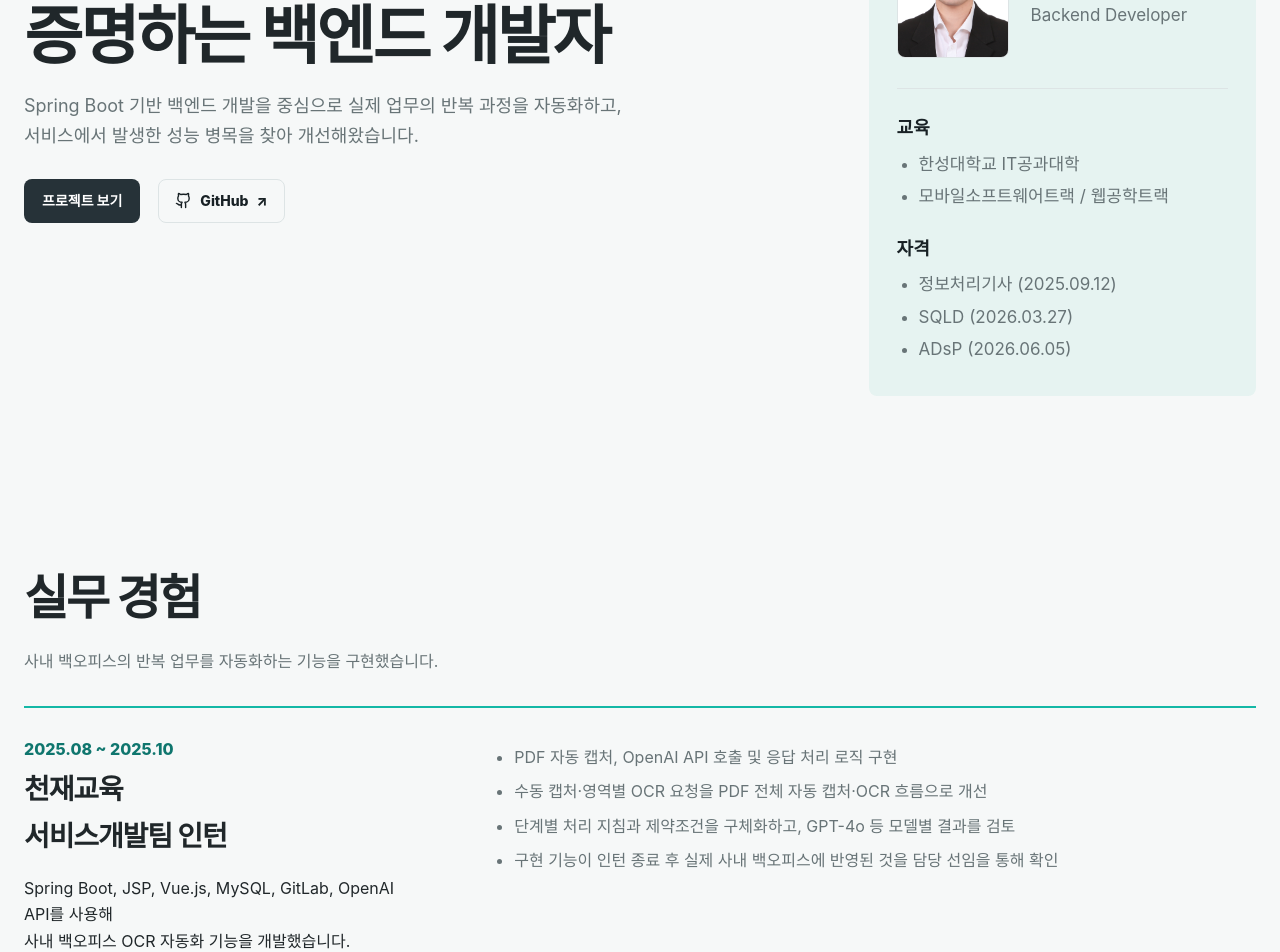
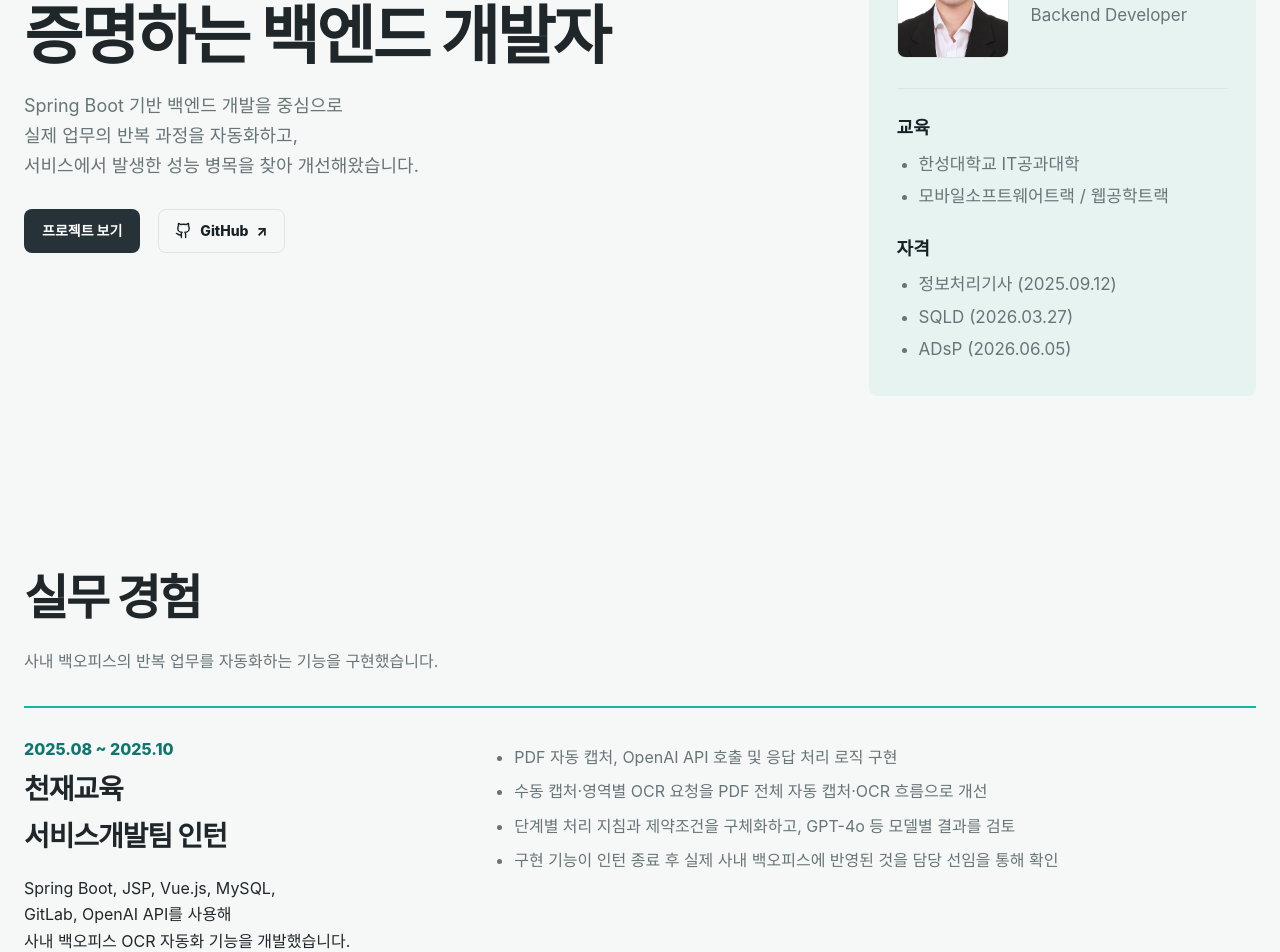
Before and after one commit to KMKang01/Portfolio, a Vue app: page / in a window 1280 px wide. Shown: the part 280-1232 px from the top of the page. Built offline with nearby package versions, Linux system fonts and the light colour scheme.

Commit message:
fix(portfolio): refine content line breaks

```diff
--- a/src/App.vue
+++ b/src/App.vue
@@ -144,11 +144,8 @@ const closeImage = () => {
     <section id="home" class="hero site-frame">
       <div class="hero-text">
         <p class="tag">Backend Developer</p>
-        <h1>문제를 분석하고 개선으로 <br> 증명하는 백엔드 개발자</h1>
-        <p class="hero-desc">
-          Spring Boot 기반 백엔드 개발을 중심으로 실제 업무의 반복 과정을 자동화하고,<br>
-          서비스에서 발생한 성능 병목을 찾아 개선해왔습니다.
-        </p>
+        <h1 class="hero-title"><span>문제를 분석하고 개선으로</span><span>증명하는 백엔드 개발자</span></h1>
+        <p class="hero-desc"><span>Spring Boot 기반 백엔드 개발을 중심으로</span><span>실제 업무의 반복 과정을 자동화하고,</span><span>서비스에서 발생한 성능 병목을 찾아 개선해왔습니다.</span></p>
         <div class="hero-actions">
           <a href="#projects" class="hero-primary-action">프로젝트 보기</a>
           <a href="https://github.com/KMKang01" class="hero-github-link" target="_blank" rel="noopener noreferrer"><Github /><span>GitHub</span><span aria-hidden="true">↗</span></a>
@@ -189,11 +186,8 @@ const closeImage = () => {
       <div class="experience-card">
         <div>
           <p class="date">2025.08 ~ 2025.10</p>
-          <h3>천재교육<br>서비스개발팀 인턴</h3>
-          <p>
-            Spring Boot, JSP, Vue.js, MySQL, GitLab, OpenAI API를 사용해<br>
-            사내 백오피스 OCR 자동화 기능을 개발했습니다.
-          </p>
+          <h3 class="experience-title"><span>천재교육</span><span>서비스개발팀 인턴</span></h3>
+          <p class="experience-description"><span>Spring Boot, JSP, Vue.js, MySQL,</span><span>GitLab, OpenAI API를 사용해</span><span>사내 백오피스 OCR 자동화 기능을 개발했습니다.</span></p>
         </div>
         <ul>
           <li>PDF 자동 캡처, OpenAI API 호출 및 응답 처리 로직 구현</li>
@@ -308,7 +302,7 @@ const closeImage = () => {
         <div>
           <p class="print-eyebrow">BACKEND DEVELOPER PORTFOLIO</p>
           <h1>문제를 분석하고 개선으로<br>증명하는 백엔드 개발자</h1>
-          <p>Spring Boot 기반 백엔드 개발을 중심으로 실제 업무의 반복 과정을 자동화하고, 서비스에서 발생한 성능 병목을 찾아 개선해왔습니다.</p>
+          <p>Spring Boot 기반 백엔드 개발을 중심으로<br> 실제 업무의 반복 과정을 자동화하고, <br>서비스에서 발생한 성능 병목을 찾아 개선해왔습니다.</p>
         </div>
         <div class="print-profile-card">
           <img :src="profileImage" alt="강경민 프로필 사진" />
```
